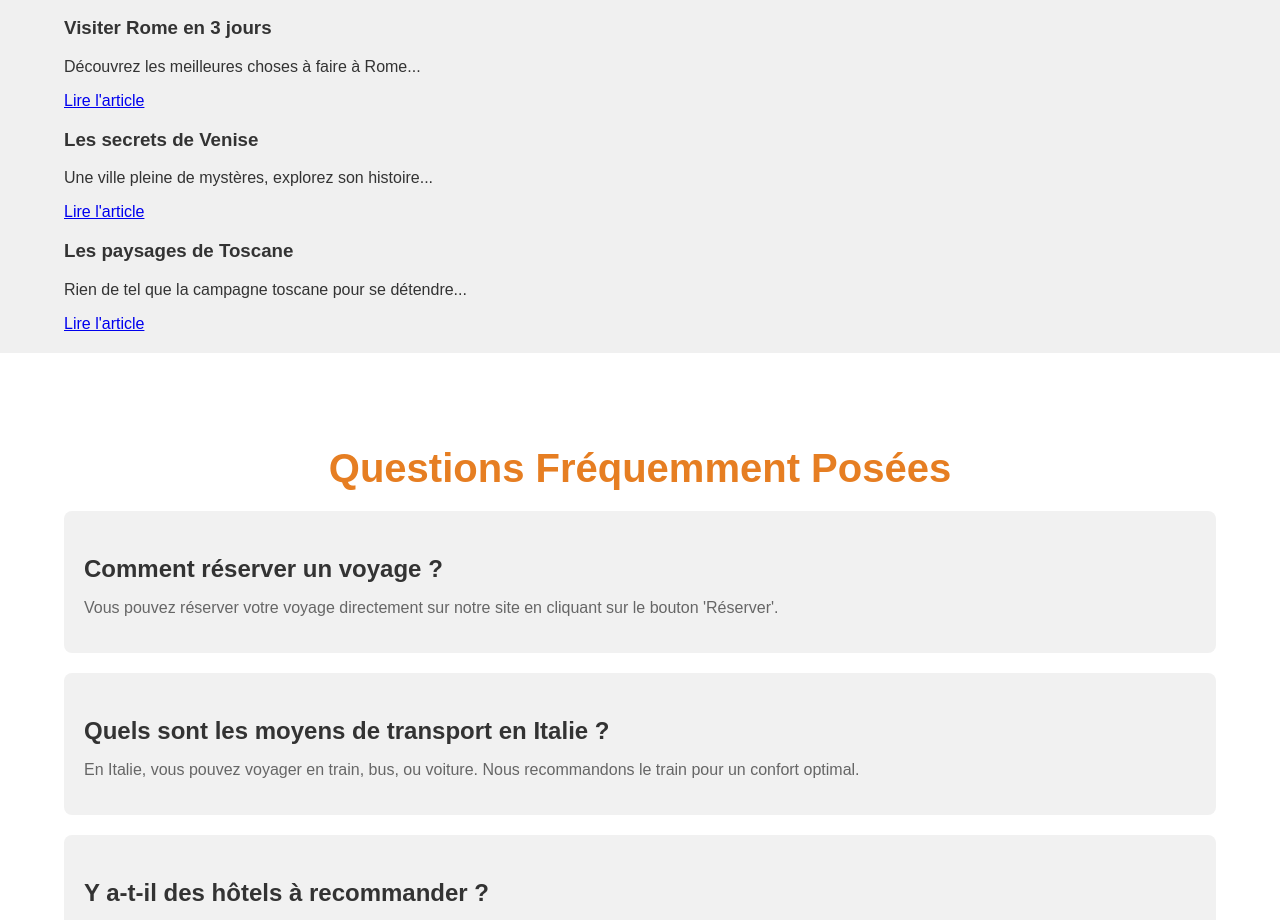
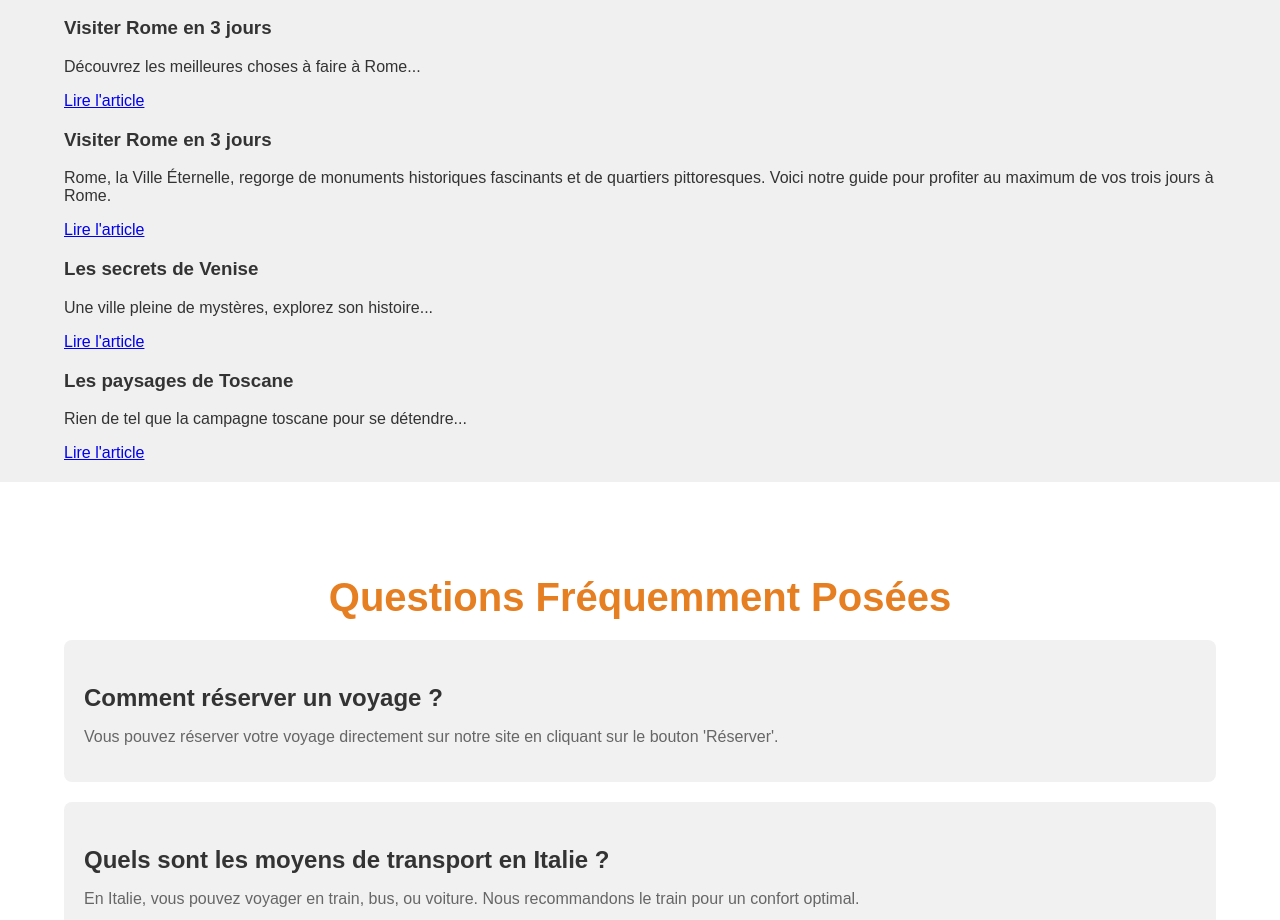
Before and after one commit to Camlabelle/voyages-italie, a plain HTML site: page index.html in a window 1280 px wide. Shown: the part 2841-3761 px from the top of the page. Drawn offline with nearby package versions, Linux system fonts and the light colour scheme.

Commit message:
Update index.html

```diff
--- a/index.html
+++ b/index.html
@@ -123,6 +123,12 @@
                     <h3>Visiter Rome en 3 jours</h3>
                     <p>Découvrez les meilleures choses à faire à Rome...</p>
                     <a href="#">Lire l'article</a>
+                    <div class="post">
+    <h3>Visiter Rome en 3 jours</h3>
+    <p>Rome, la Ville Éternelle, regorge de monuments historiques fascinants et de quartiers pittoresques. Voici notre guide pour profiter au maximum de vos trois jours à Rome.</p>
+    <a href="rome-3-jours.html">Lire l'article</a>
+</div>
+
                 </div>
                 <div class="post">
                     <h3>Les secrets de Venise</h3>
```
